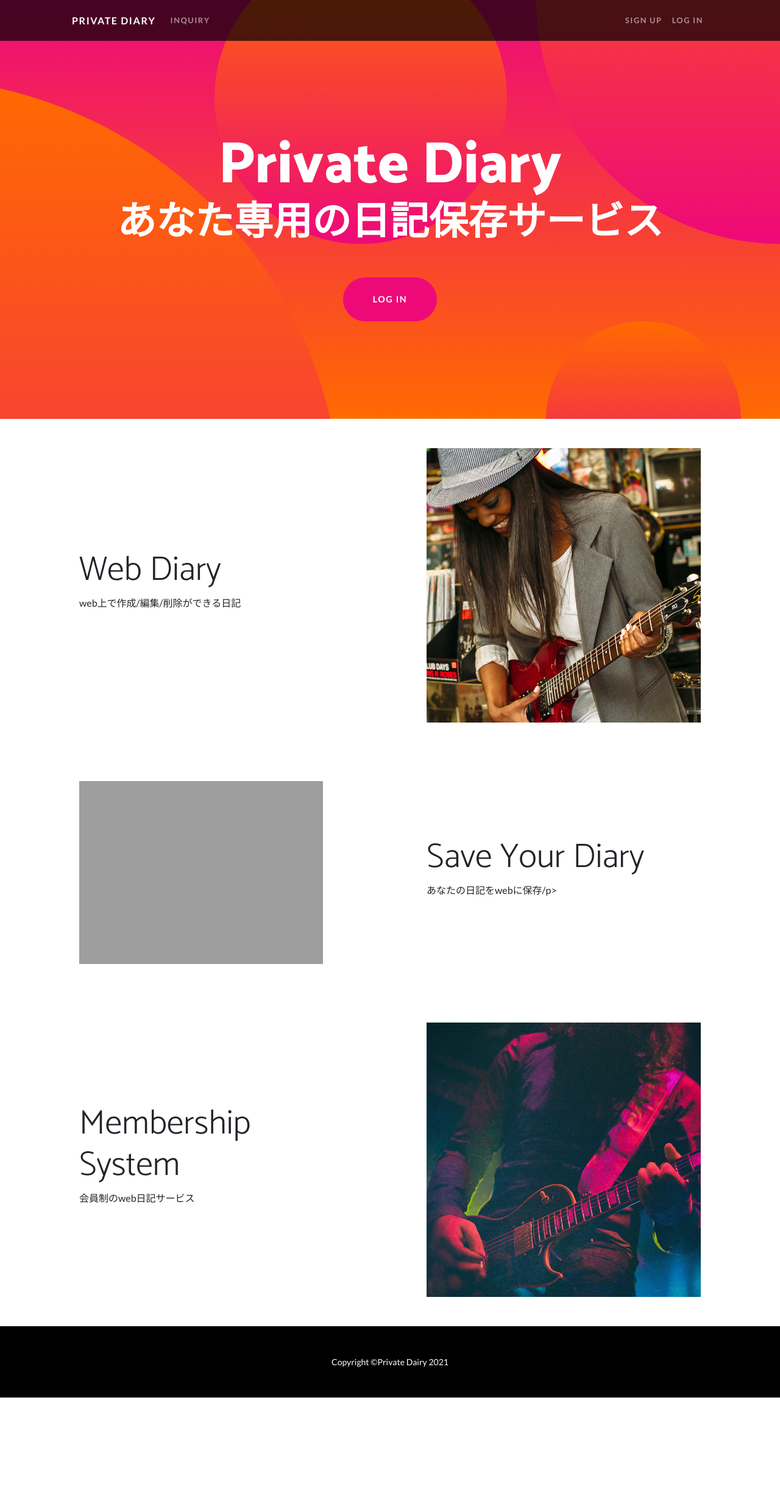
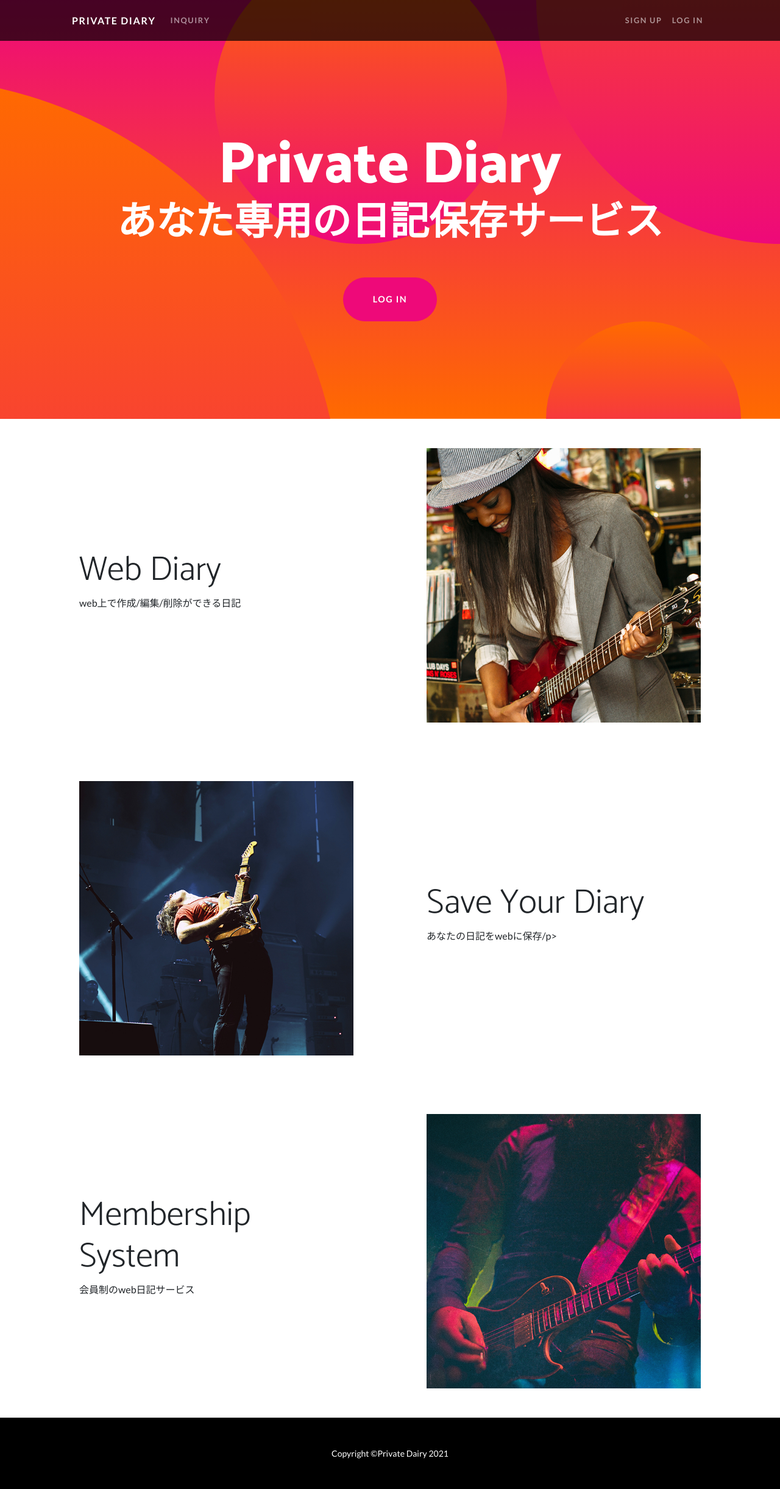
Before and after one commit to Fitst-droid/private_diary, a Django app: page / in a window 1280 px wide. Shown: the whole page at 61% size. Before the commit the page ends 2292 px from the top, so only its background shows below. Run offline with Django 3.2, Linux system fonts and the light colour scheme; some libraries are stand-ins or nearby versions; grey boxes are pictures that could not be loaded.

Commit message:
chapter11-7まで終了

```diff
--- a/diary/templates/base.html
+++ b/diary/templates/base.html
@@ -7,7 +7,7 @@
   <meta name="description" content="">
   <meta name="author" content="">
   <title>{% block title %}{% endblock %}</title>
-  <link rel="icon" type="image/x-icon" href="{% static'assets/favicon.ico' %" />
+  <link rel="icon" type="image/x-icon" href="{% static 'assets/favicon.ico' %}" />
 
 <!--    Font awesome icons (free version)-->
   <script src="https://use.fontawesome.com/releases/v5.15.3/js/all.js" crossorigin="anonymous"></script>
--- a/diary/templates/diary_list.html
+++ b/diary/templates/diary_list.html
@@ -1,4 +1,4 @@
-{% extendeds 'base.html' %}
+{% extends 'base.html' %}
 {% load static %}
 
 {% block title %}日記一覧｜Private Diary{% endblock %}
@@ -6,7 +6,7 @@
 {% block active_diary_list %}active{% endblock %}
 
 {% block head %}
-<link href="{% static'css/clean-blog.css' %}" rel="stylesheet">
+<link href="{% static 'css/clean-blog.css' %}" rel="stylesheet">
 {% endblock %}
 
 {% block contents %}
@@ -23,7 +23,7 @@
             {{ diary.title }}
           </h2>
           <h3 class="post-subtitle">
-            {{ diary.content;truncatechars:20 }}
+            {{ diary.content|truncatechars:20 }}
           </h3>
         </a>
         <p class="post-meta">{{ diary.created_as }}</p>
--- a/diary/templates/index.html
+++ b/diary/templates/index.html
@@ -47,7 +47,7 @@
       <div class="row align-items-center">
         <div class="col-lg-6">
           <div class="p-5">
-            <img class="img-fluid rounded-cricle" src="{% static 'assets/img/02' %}" alt="">
+            <img class="img-fluid rounded-cricle" src="{% static 'assets/img/02.jpg' %}" alt="">
           </div>
         </div>
         <div class="col-lg-6">
--- a/private_diary/settings_common.py
+++ b/private_diary/settings_common.py
@@ -58,6 +58,7 @@ MIDDLEWARE = [
     'django.contrib.auth.middleware.AuthenticationMiddleware',
     'django.contrib.messages.middleware.MessageMiddleware',
     'django.middleware.clickjacking.XFrameOptionsMiddleware',
+    'allauth.account.middleware.AccountMiddleware',
 ]
 
 ROOT_URLCONF = 'private_diary.urls'
```
Also changed, not shown: accounts/templates/account/login.html (+6 -6 lines), media/スクリーンショット1_.png (added), media/スクリーンショット2.png (added), media/スクリーンショット3.png (added).
